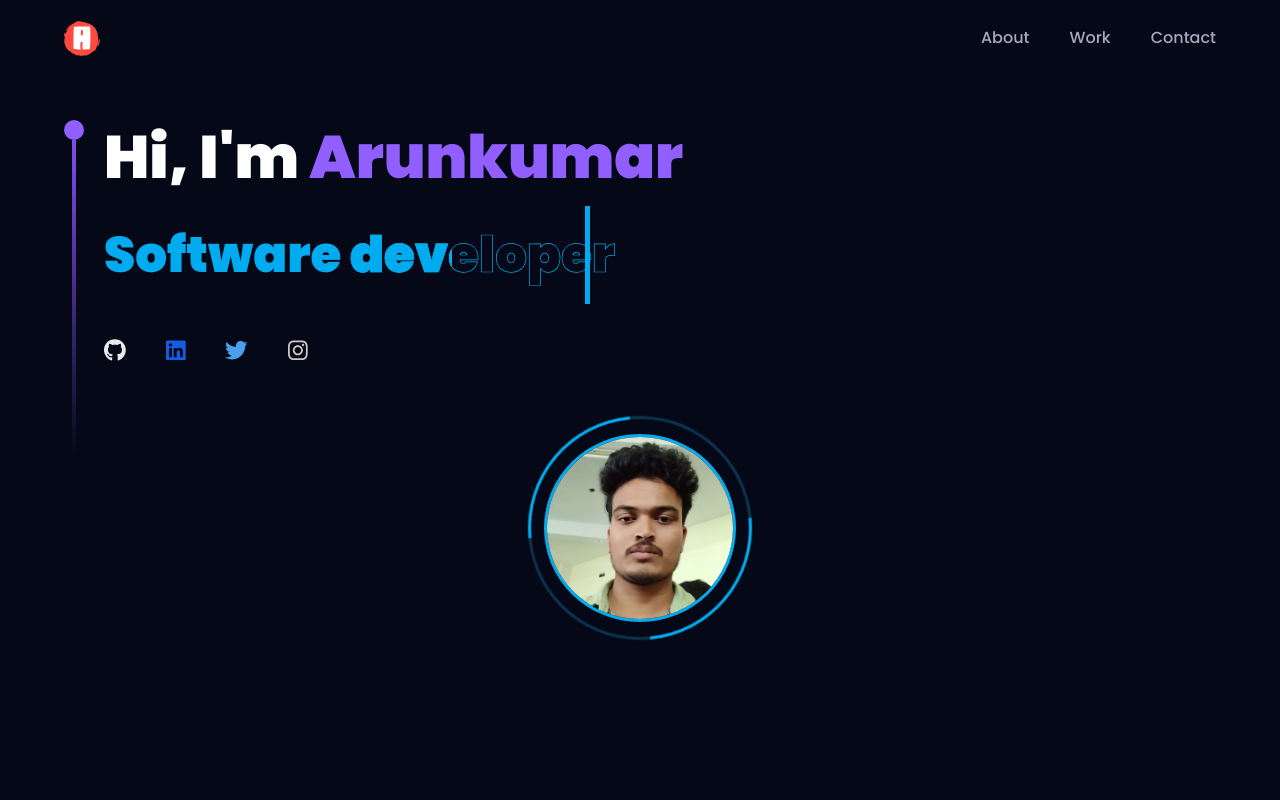
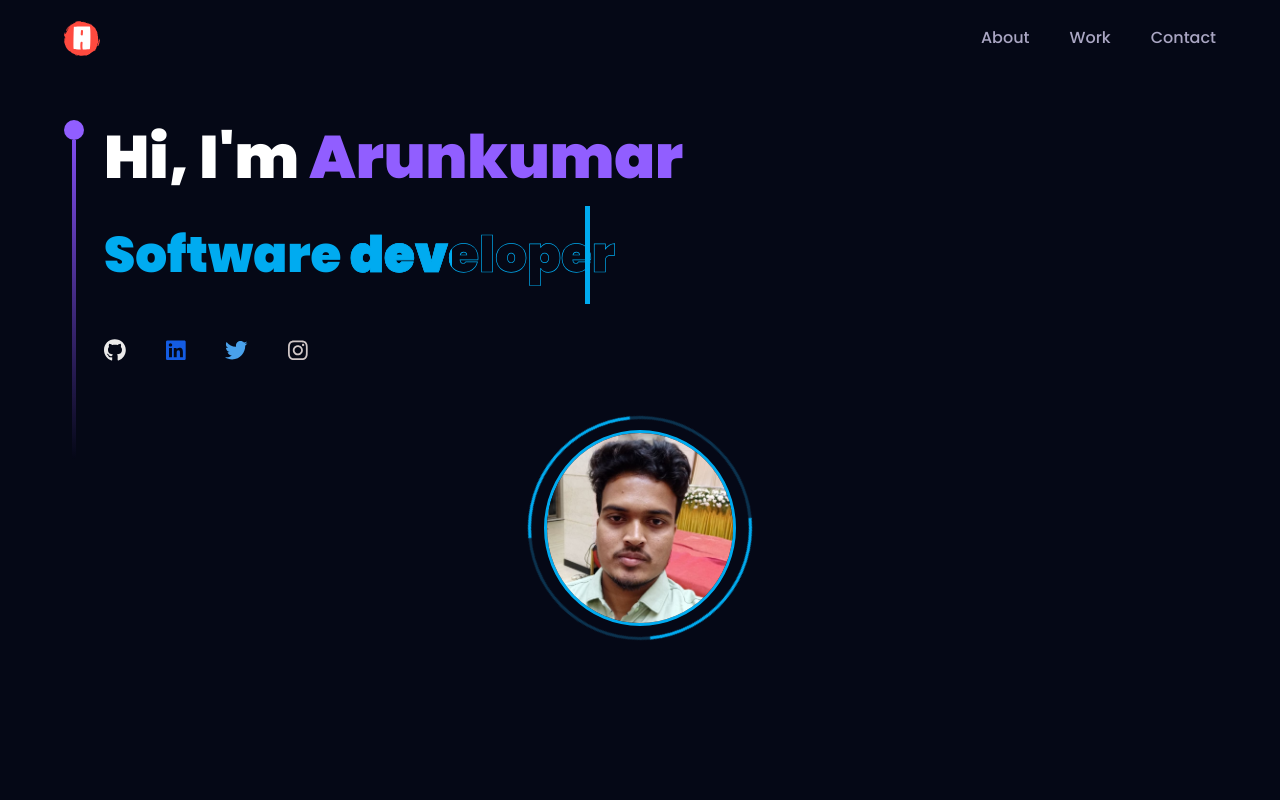
Before and after one commit to Arun5428/arunPotfolio, a React (Vite) app: page / in a window 1280 px wide. Shown: the top 800 px of the page. Built offline with nearby package versions, Linux system fonts and the light colour scheme.

Commit message:
updated new march 2025

```diff
--- a/src/components/About.jsx
+++ b/src/components/About.jsx
@@ -10,7 +10,7 @@ const ServiceCard=({index,title,icon})=>{
   return(
          <Tilt className="xs:w-[250px] w-full ">
          <motion.div variants={fadeIn("right","spring",0.5*
-         index,0.75)} className='w-full green-pink-gradient p-[1px]
+         index,0.75)} className='w-full  green-pink-gradient p-[1px]
          rounded-[20px] shadow-card'
 
          >
--- a/src/components/Hero.jsx
+++ b/src/components/Hero.jsx
@@ -18,6 +18,7 @@ import {
   faLinkedin
 } from "@fortawesome/free-brands-svg-icons";
 import image from '../img/e.png';
+import im from '../img/arunPic.jpeg'
 import CanvasLoader from "./Loader";
 import '../css/social.css'
 
@@ -110,7 +111,7 @@ const Hero = () => {
       <div className="about-img  lg:top-[360px] sm:top-[350px] xs:top-[300px] top-[300px] mt-2 sm:w-[20rem] sm:h-[20rem] xs:w-[20rem] xs:h-[20rem] lg:w-[20rem]  lg:h-[20rem]">
 
 
-        <img src={image} alt=""/>
+        <img src={im} alt=""/>
                 <span class="circle-span "></span>
 
 
```
Also changed, not shown: src/img/arunPic.jpeg (added).
